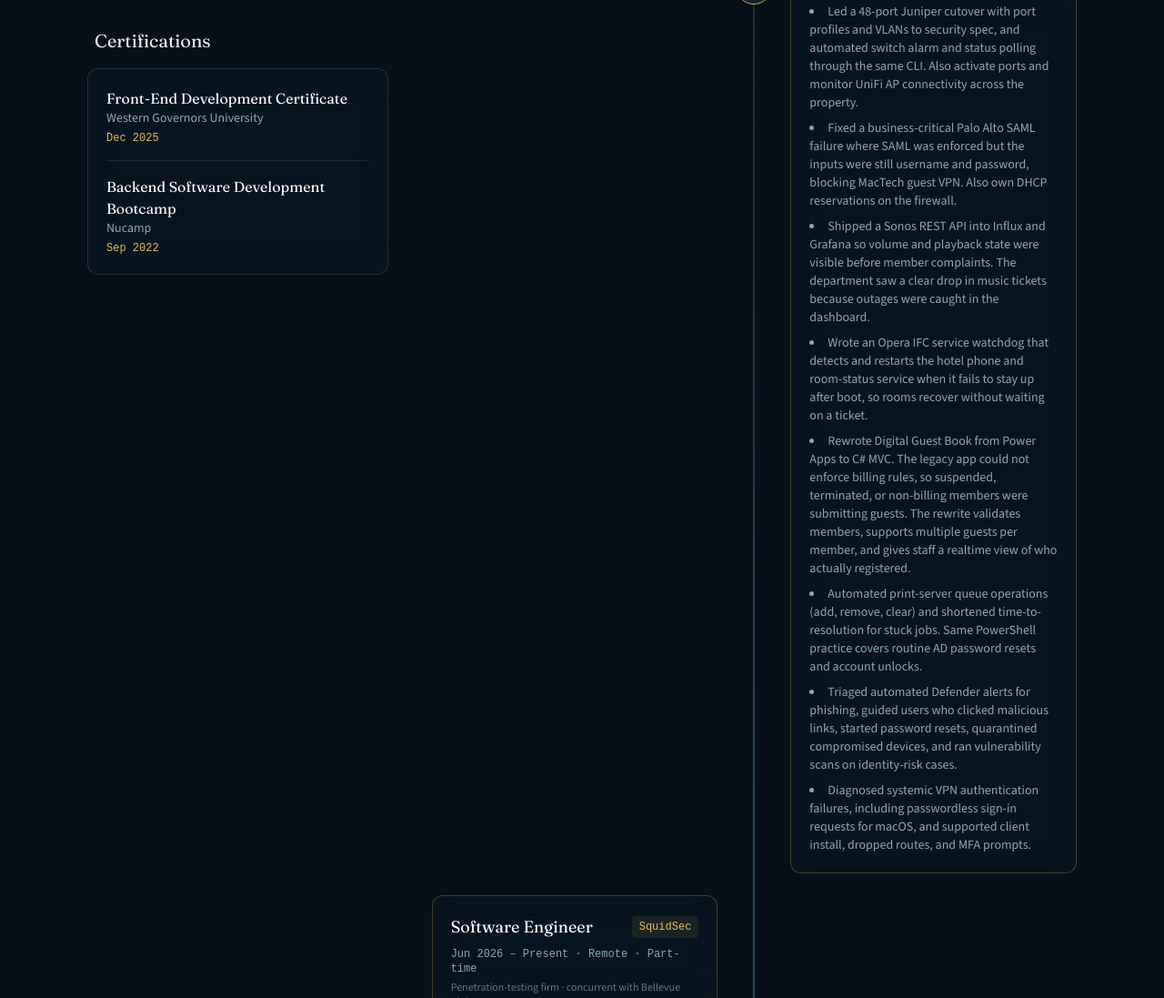
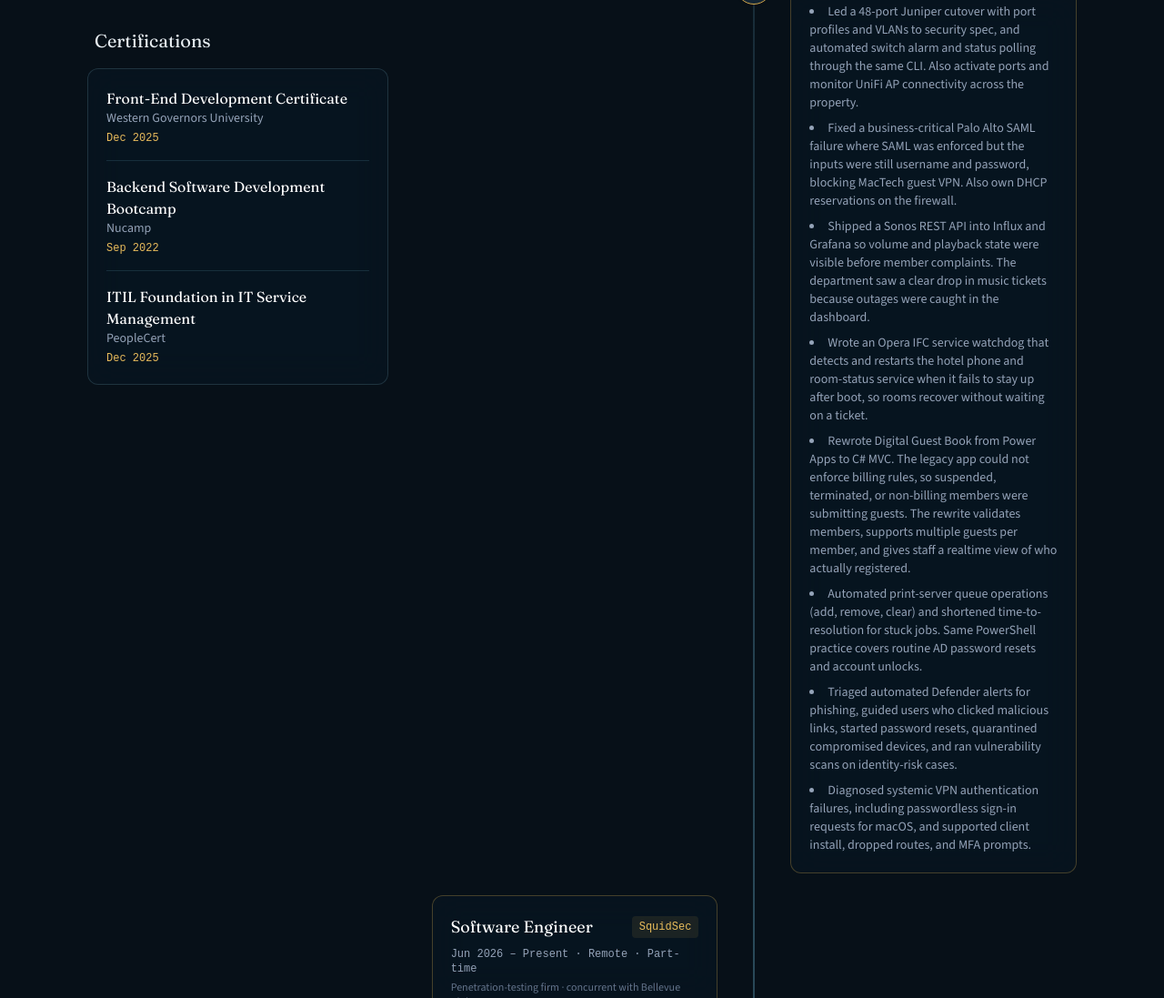
Before and after one commit to Smb7/Smb7-Portfolio-Website, a plain HTML site: page index.html in a window 1280 px wide. Shown: the part 2230-3327 px from the top of the page at 91% size. Drawn offline with nearby package versions, Linux system fonts and the light colour scheme; some icons are missing; a web font is replaced by a local one.

Commit message:
Keep ITIL certification on site

```diff
--- a/index.html
+++ b/index.html
@@ -310,6 +310,12 @@
                                 <p class="text-slate-400 text-sm mb-1">Nucamp</p>
                                 <p class="text-brand-400 text-xs font-mono">Sep 2022</p>
                             </div>
+                            <div class="border-t border-dark-border/50"></div>
+                            <div>
+                                <h4 class="font-bold text-white">ITIL Foundation in IT Service Management</h4>
+                                <p class="text-slate-400 text-sm mb-1">PeopleCert</p>
+                                <p class="text-brand-400 text-xs font-mono">Dec 2025</p>
+                            </div>
                         </div>
                     </div>
                 </div>
```
